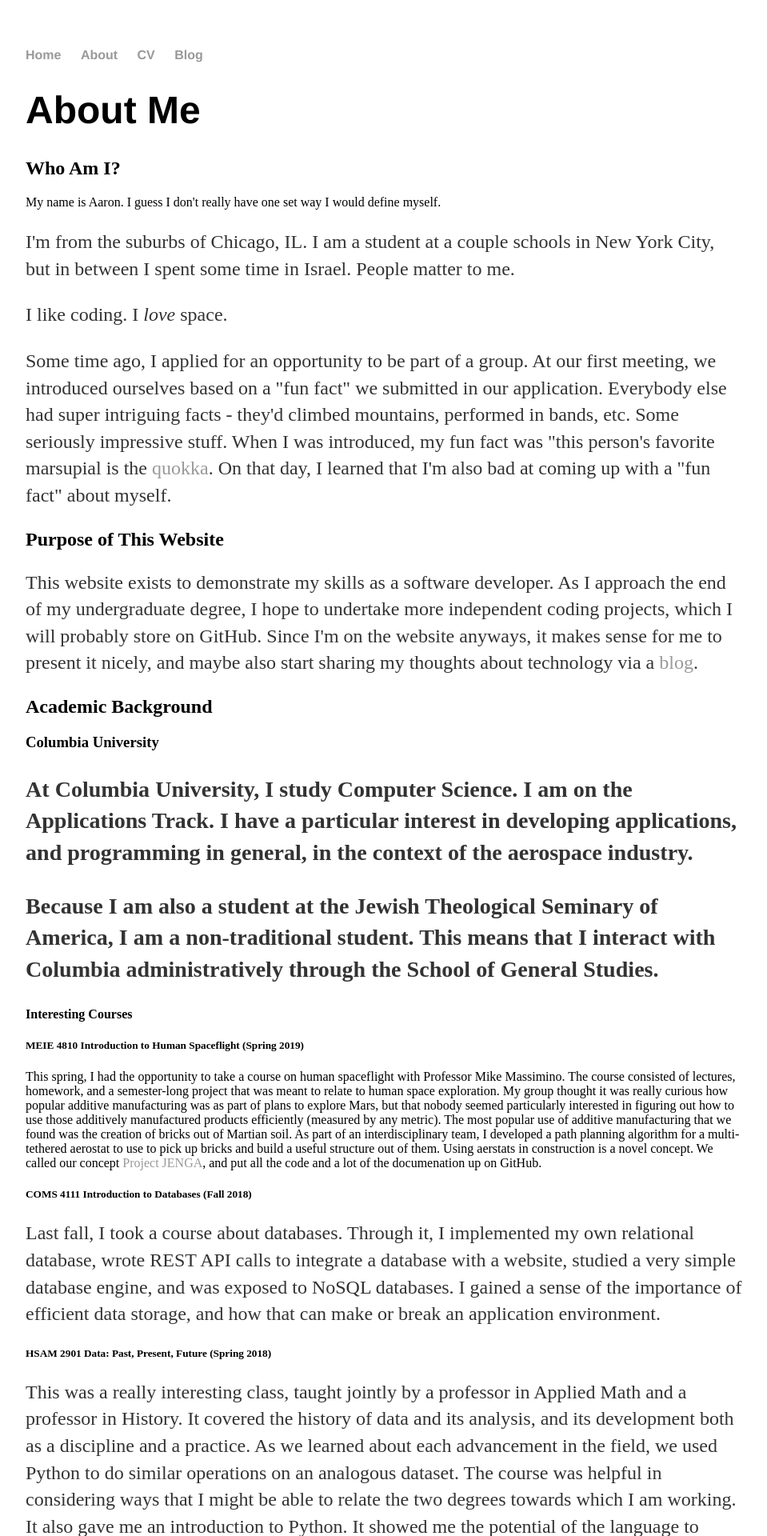
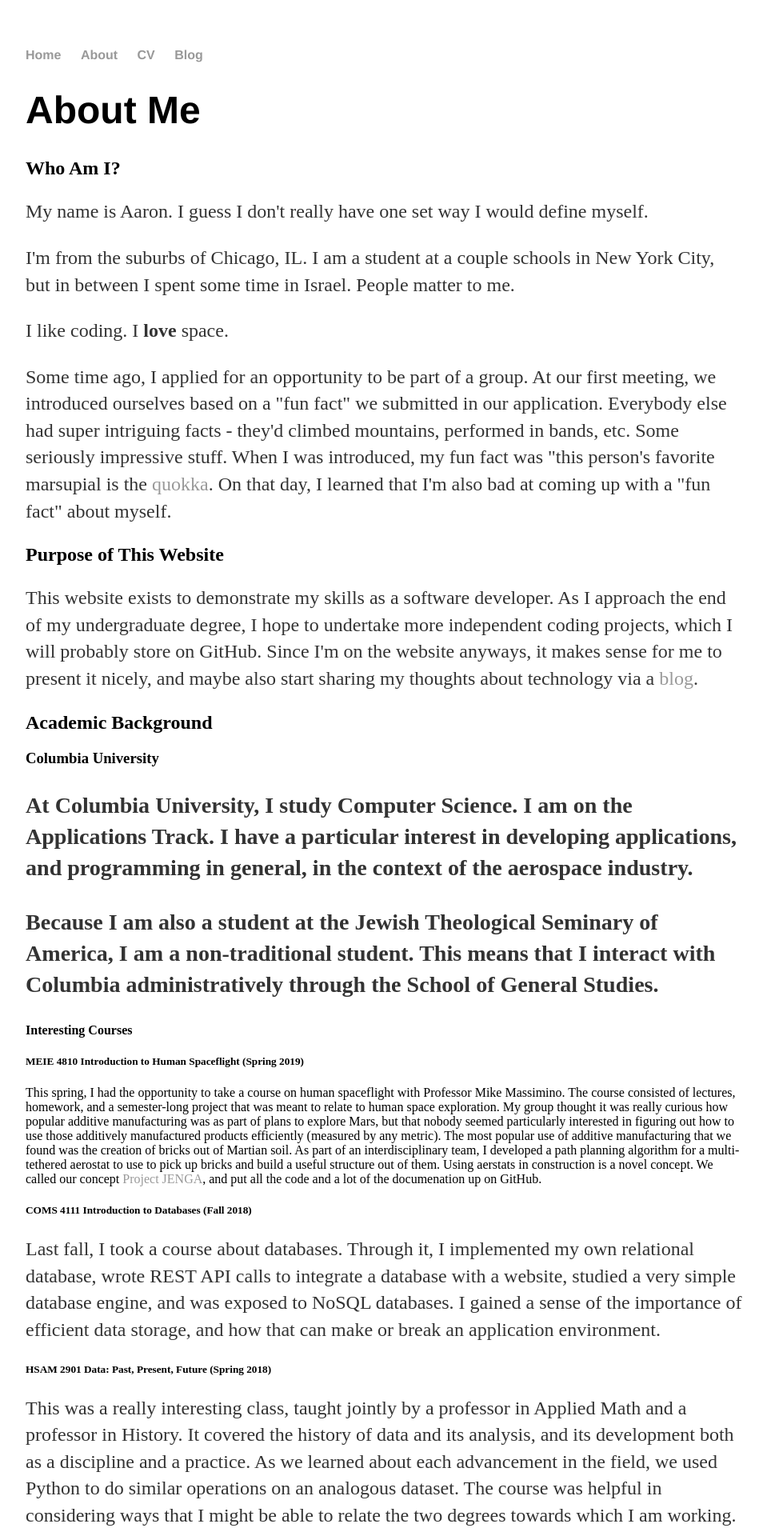
Before and after one commit to aaronpickard/aaronpickard.github.io, a Jekyll site: the page built from about/index.html, in a window 1280 px wide. Shown: the top 1920 px of the page at 80% size, without its empty margins (160-1119 px from the left). Built offline with Jekyll 4.4.1, drawn with Linux system fonts in a browser that asks for light colours.

```diff
--- a/about/index.html
+++ b/about/index.html
@@ -5,9 +5,9 @@ title: Aaron Pickard
 <div class="blurb">
 	<h1>About Me</h1>
   <h2>Who Am I?</h2>
-  My name is Aaron. I guess I don't really have one set way I would define myself.
+  <p>My name is Aaron. I guess I don't really have one set way I would define myself.<p>
   <p>I'm from the suburbs of Chicago, IL. I am a student at a couple schools in New York City, but in between I spent some time in Israel. People matter to me.</p>
-  <p>I like coding. I <em>love</em> space.</p>
+  <p>I like coding. I <strong>love</strong> space.</p>
   <p>Some time ago, I applied for an opportunity to be part of a group. At our first meeting, we introduced ourselves based on a "fun fact" we submitted in our application. Everybody else had super intriguing facts - they'd climbed mountains, performed in bands, etc. Some seriously impressive stuff. When I was introduced, my fun fact was "this person's favorite marsupial is the <a href="https://www.google.com/search?q=quokka&source=lnms&tbm=isch&sa=X&ved=0ahUKEwjfzITT2ODjAhWEv1kKHR-oD7gQ_AUIESgB&biw=1536&bih=750">quokka</a>. On that day, I learned that I'm also bad at coming up with a "fun fact" about myself.</p>
   <h2>Purpose of This Website</h2>
   <p>This website exists to demonstrate my skills as a software developer. As I approach the end of my undergraduate degree, I hope to undertake more independent coding projects, which I will probably store on GitHub. Since I'm on the website anyways, it makes sense for me to present it nicely, and maybe also start sharing my thoughts about technology via a <a href="https://aaronpickard.github.io/blog/">blog</a>.</p>
```
